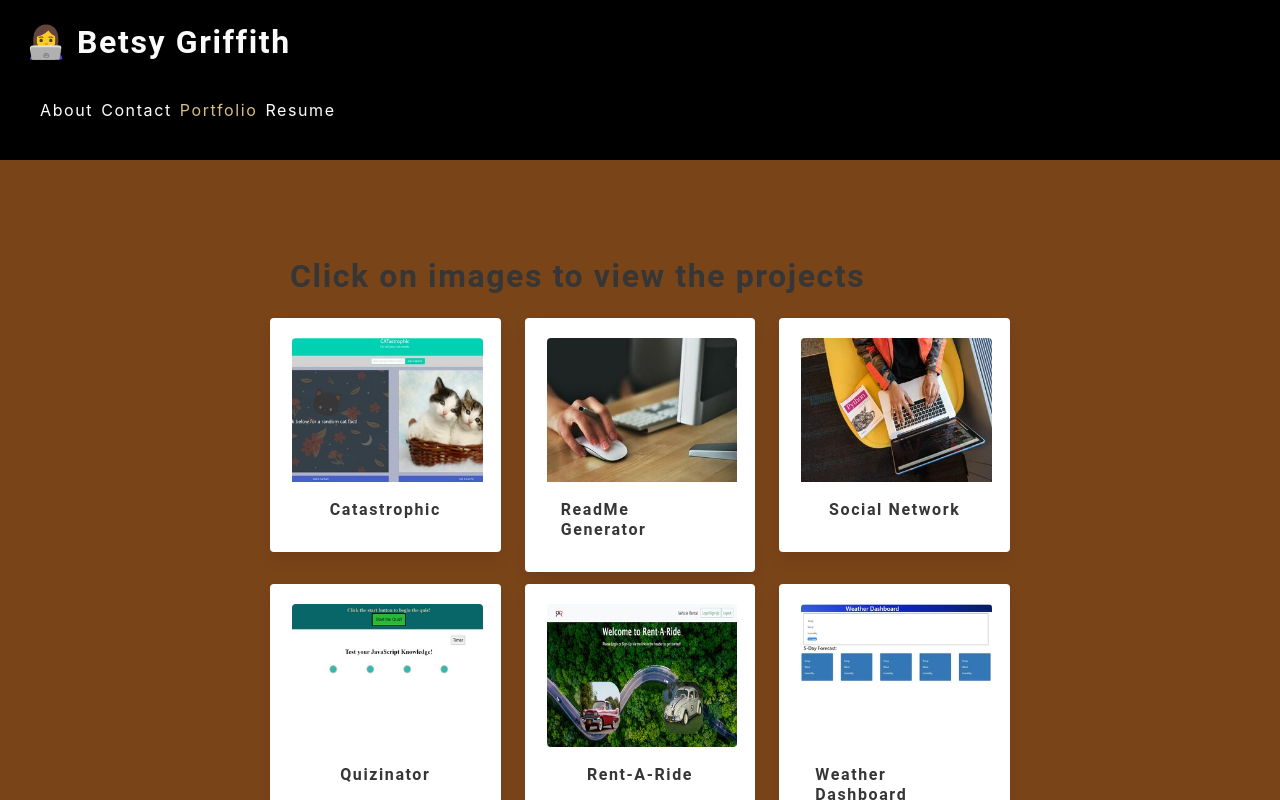
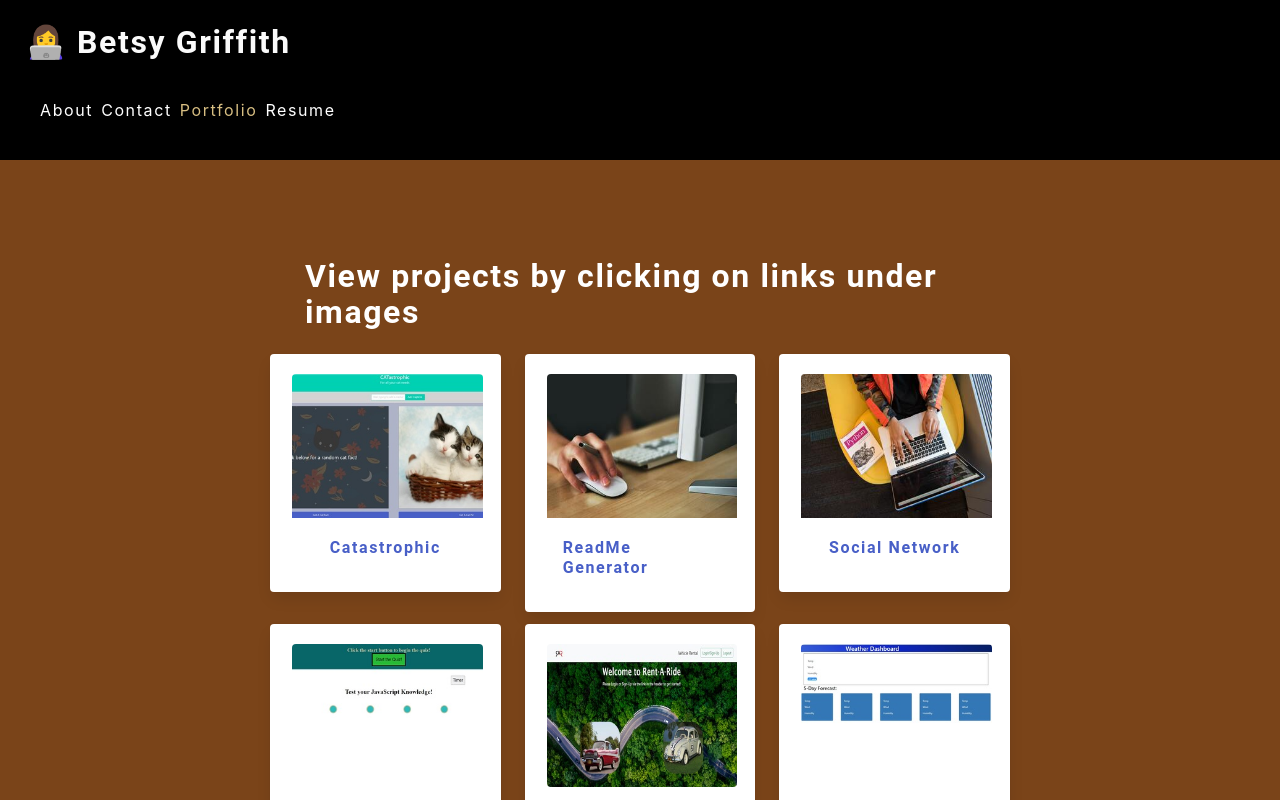
Before and after one commit to hollenbebe08/b-griffith-portfolio, a React (Create React App) app: page / in a window 1280 px wide. Both pictures are taken after a click on the element "Portfolio". Shown: the top 800 px of the page. Built offline with nearby package versions, Linux system fonts and the light colour scheme.

Commit message:
final styling

```diff
--- a/src/components/Footer/index.js
+++ b/src/components/Footer/index.js
@@ -11,6 +11,7 @@ const Footer = () => {
                 <li>Let's Connect!</li>
                 <li><SocialIcon url="https://github.com/hollenbebe08"/> GitHub Profile</li>
                 <li><SocialIcon url="https://www.linkedin.com/in/betsy-griffith-aab52546/" /> LinkedIn Profile</li>
+                <li><SocialIcon url="https://stackoverflow.com/users/18714378/betsy-griffith" /> Stackoverflow</li>
               </ul>
             </div>
         </div>
--- a/src/components/Portfolio/index.js
+++ b/src/components/Portfolio/index.js
@@ -10,7 +10,7 @@ import weatherDashboard from '../../assets/projects/5.jpg'
 const Portfolio= () => {
   return (
     <section className="section flex-wrap">
-      <h1 className="title project-title ">Click on images to view the projects</h1>
+      <h1 className="title has-text-white is-centered project-title">View projects by clicking on links under images</h1>
       <div className="container">
         <div className="columns">
           <div className="column">
@@ -18,7 +18,7 @@ const Portfolio= () => {
               <div className="card-image">
                 <a href="https://github.com/hollenbebe08/project-catastrophic/"><img src={catastrophic} alt="bio"/></a>
               </div>
-              <h1 className="card-header-title is-centered">Catastrophic</h1>
+              <h1 className="card-header-title is-centered"><a href="https://hollenbebe08.github.io/project-catastrophic/">Catastrophic</a></h1>
             </div>
           </div>
           <div className="column">
@@ -26,7 +26,7 @@ const Portfolio= () => {
               <div className="card-image">
                 <a href="https://github.com/hollenbebe08/professional-readme-generator/"><img src={readMeGenerator} alt="bio"/></a>
               </div>
-              <h1 className="card-header-title is-centered">ReadMe Generator</h1>
+              <h1 className="card-header-title is-centered"><a href="https://drive.google.com/file/d/1UGBjCzJ9XW9oKxhIG094NQ1dstBMSdAF/view">ReadMe Generator</a></h1>
             </div>
           </div>
           <div className="column">
@@ -34,7 +34,7 @@ const Portfolio= () => {
               <div className="card-image">
                 <a href="https://github.com/hollenbebe08/social-network"><img src={socialNetwork} alt="bio"/></a>
               </div>
-              <h1 className="card-header-title is-centered">Social Network</h1>
+              <h1 className="card-header-title is-centered"><a href="https://drive.google.com/file/d/1OLd9s9hgNB6lp5CALm2kkO6pY01htTNp/view">Social Network</a></h1>
             </div>
           </div>
         </div>
@@ -46,14 +46,14 @@ const Portfolio= () => {
               <div className="card-image">
                 <a href="https://github.com/hollenbebe08/b-griffith-quizinator/"><img src={quizinator} alt="bio"/></a>
               </div>
-              <h1 className="card-header-title is-centered">Quizinator</h1>
+              <h1 className="card-header-title is-centered"><a href="https://hollenbebe08.github.io/b-griffith-quizinator/">Quizinator</a></h1>
             </div>
           </div>
           <div className="column">
             <div className="card is-child box">
               <div className="card-image">
                 <a href="https://github.com/PGCranford/Rent-A-Ride-/"><img src={rentARide} alt="bio"/></a>
-                <h1 className="card-header-title is-centered">Rent-A-Ride</h1>
+                <h1 className="card-header-title is-centered"><a href="https://sleepy-cove-56868.herokuapp.com/">Rent-A-Ride</a></h1>
               </div>
             </div>
           </div>
@@ -61,7 +61,7 @@ const Portfolio= () => {
             <div className="card is-child box">
               <div className="card-image">
                 <a href="https://github.com/hollenbebe08/b-griffith-weather-dashboard/"><img src={weatherDashboard} alt="bio"/></a>
-                <h1 className="card-header-title is-centered">Weather Dashboard</h1>
+                <h1 className="card-header-title is-centered"><a href="https://hollenbebe08.github.io/b-griffith-weather-dashboard/">Weather Dashboard</a></h1>
               </div>
             </div>
           </div>
--- a/src/index.css
+++ b/src/index.css
@@ -145,8 +145,7 @@ a {
 }
 
 .project-title {
-  padding-left: 20px;
-  color: black;
+  padding-left: 35px;
 }
 
  /*Begin footer styling*/
```
